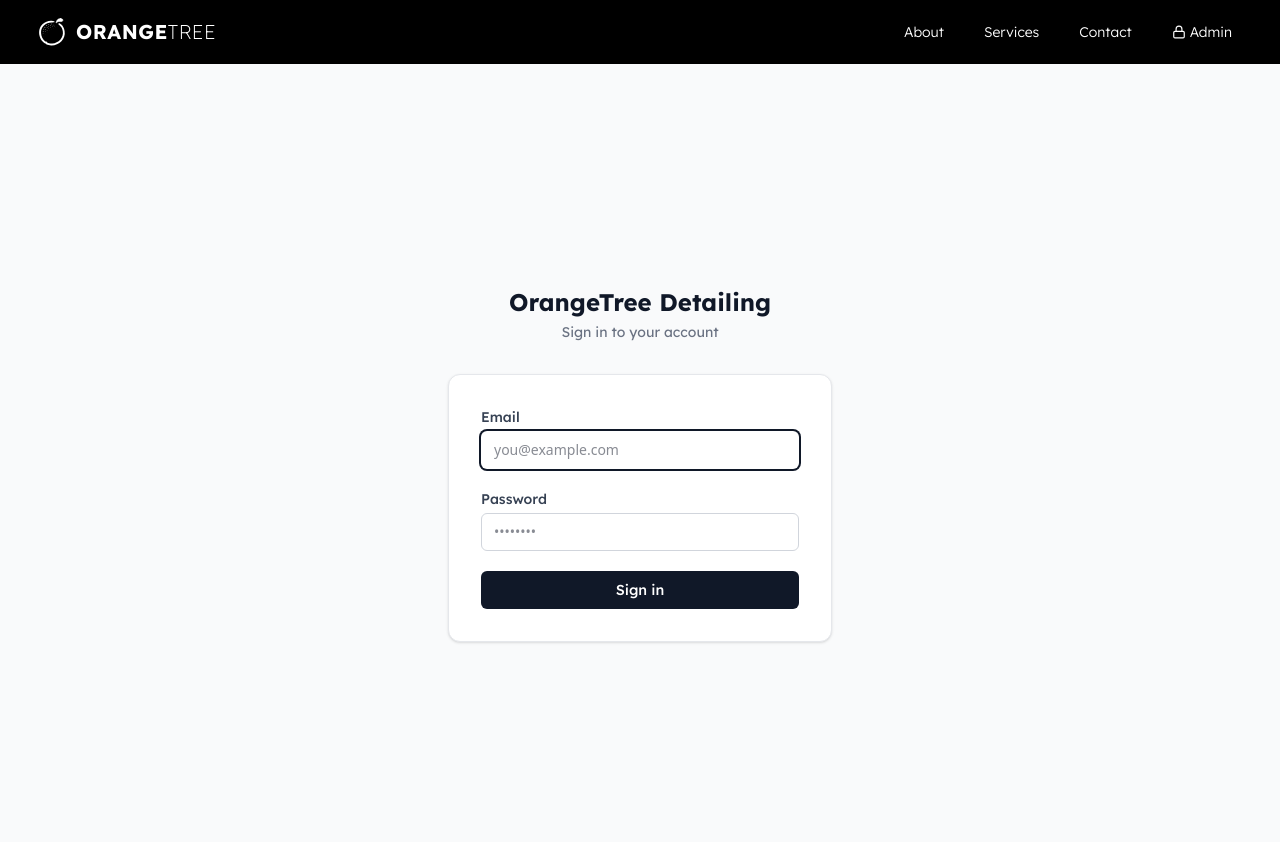
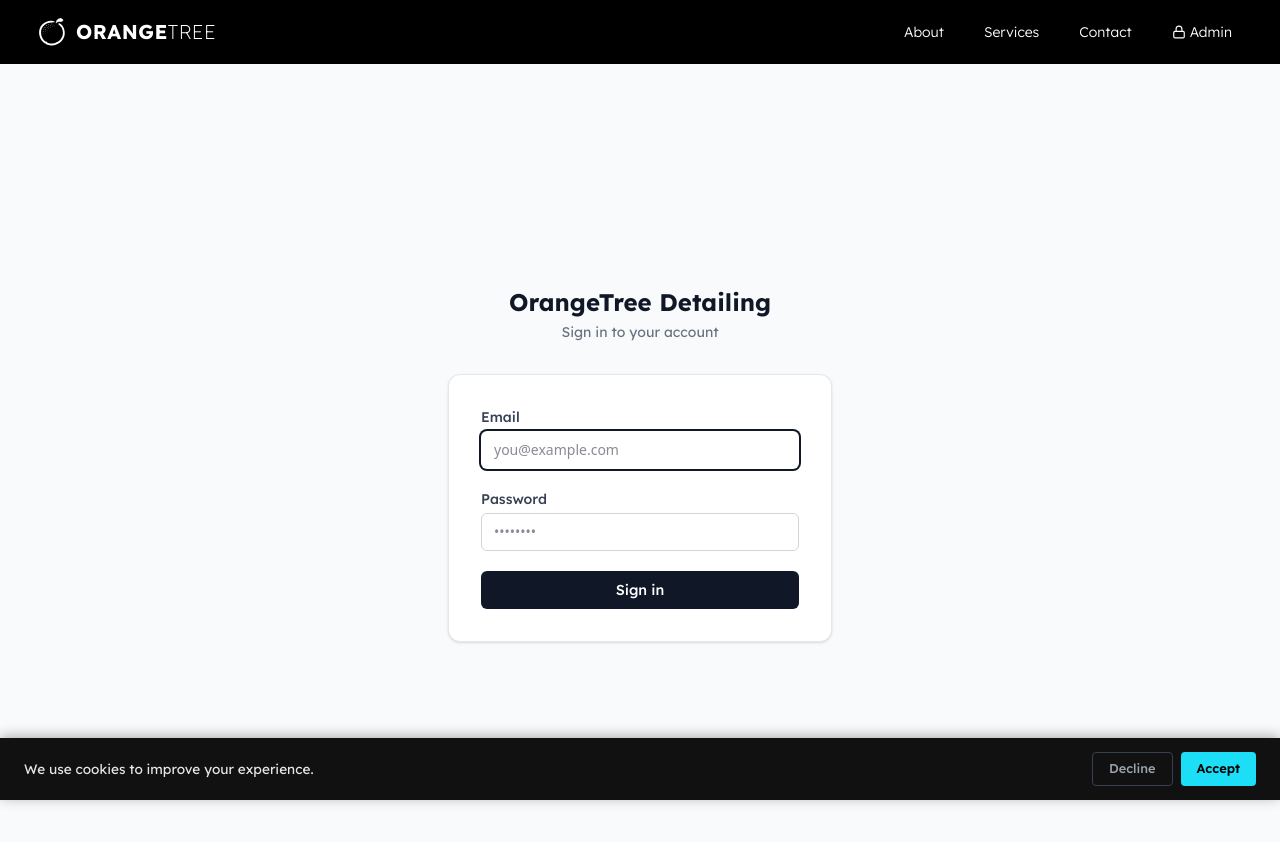
Before and after one commit to erhays/OrangeTree, a React (Vite) app: page /login in a window 1280 px wide. Shown: the top 842 px of the page. Built offline with nearby package versions, Linux system fonts and the light colour scheme; no server answers.

Commit message:
Added cookie banner

```diff
--- a/client/App.jsx
+++ b/client/App.jsx
@@ -17,6 +17,7 @@
 import ContentPage from './components/ContentPage'
 import Settings from './components/Settings'
 import ChangePassword from './components/ChangePassword'
+import CookieBanner from './components/CookieBanner'
 import { Route, Routes, Navigate } from 'react-router'
 import { ToastContainer } from 'react-toastify'
 import 'react-toastify/dist/ReactToastify.css'
@@ -54,6 +55,7 @@
         </Route>
       </Routes>
     </main>
+      <CookieBanner />
       <ToastContainer position="bottom-right" autoClose={3000} />
     </>
   )
--- /dev/null
+++ b/client/components/CookieBanner.jsx
@@ -0,0 +1,35 @@
+import { useState } from 'react';
+import { motion, AnimatePresence } from 'framer-motion';
+
+const KEY = 'cookie_consent';
+
+export default function CookieBanner() {
+    const [visible, setVisible] = useState(() => !localStorage.getItem(KEY));
+
+    const respond = (value) => {
+        localStorage.setItem(KEY, value);
+        setVisible(false);
+    };
+
+    return (
+        <AnimatePresence>
+            {visible && (
+                <motion.div
+                    className="cookie-banner"
+                    initial={{ y: '100%' }}
+                    animate={{ y: 0 }}
+                    exit={{ y: '100%' }}
+                    transition={{ duration: 0.3, ease: 'easeOut' }}
+                >
+                    <p className="cookie-banner-text">
+                        We use cookies to improve your experience.
+                    </p>
+                    <div className="cookie-banner-actions">
+                        <button className="cookie-banner-decline" onClick={() => respond('declined')}>Decline</button>
+                        <button className="cookie-banner-accept" onClick={() => respond('accepted')}>Accept</button>
+                    </div>
+                </motion.div>
+            )}
+        </AnimatePresence>
+    );
+}
--- a/client/custom.css
+++ b/client/custom.css
@@ -1123,6 +1123,64 @@
     cursor: default;
 }
 
+/* ── Cookie Banner ──────────────────────────────────────── */
+.cookie-banner {
+    position: fixed;
+    bottom: 0;
+    left: 0;
+    right: 0;
+    z-index: 60;
+    background: #111;
+    color: #e5e7eb;
+    display: flex;
+    align-items: center;
+    justify-content: space-between;
+    gap: 1rem;
+    padding: 0.875rem 1.5rem;
+    font-size: 0.85rem;
+    box-shadow: 0 -2px 12px rgba(0,0,0,0.3);
+}
+
+.cookie-banner-text {
+    margin: 0;
+    flex: 1;
+}
+
+.cookie-banner-actions {
+    display: flex;
+    gap: 0.5rem;
+    flex-shrink: 0;
+}
+
+.cookie-banner-accept {
+    background: #1cdef7;
+    color: #000;
+    border: none;
+    border-radius: 4px;
+    padding: 0.4rem 1rem;
+    font-size: 0.8rem;
+    font-weight: 600;
+    cursor: pointer;
+}
+
+.cookie-banner-decline {
+    background: transparent;
+    color: #9ca3af;
+    border: 1px solid #374151;
+    border-radius: 4px;
+    padding: 0.4rem 1rem;
+    font-size: 0.8rem;
+    cursor: pointer;
+}
+
+@media (max-width: 480px) {
+    .cookie-banner {
+        flex-direction: column;
+        align-items: flex-start;
+        padding: 1rem;
+    }
+}
+
 /* ── Book Appointment Page ──────────────────────────────── */
 .book-page {
     background-color: #f5f6fa;
```
